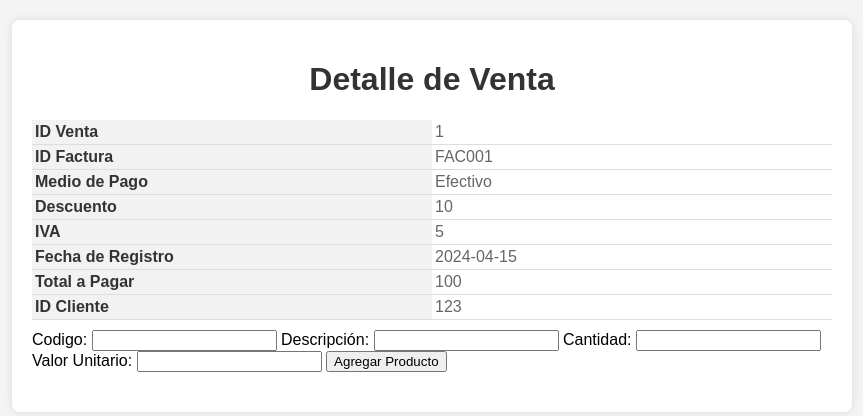
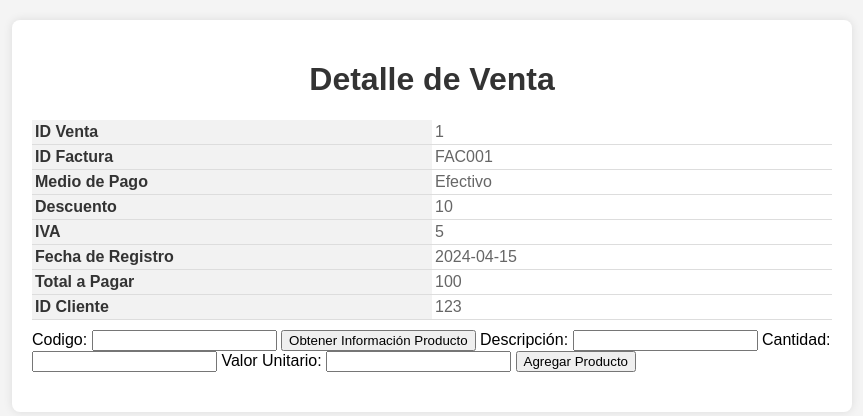
Before and after one commit to MarcelaEC123/Aplicativo_Pos_flask, a Flask app: page /detalle_venta.html in a window 1280 px wide. Shown: the top 416 px of the page, without its empty margins (208-1071 px from the left). Run offline with Flask 3, Linux system fonts and the light colour scheme; some libraries are stand-ins or nearby versions.

Commit message:
traer datos productos

```diff
--- a/app.py
+++ b/app.py
@@ -1,5 +1,5 @@
 import MySQLdb
-from flask import Flask, request, render_template, redirect, url_for
+from flask import Flask, jsonify, request, render_template, redirect, url_for
 
  # Importa el modelo de Venta definido en tu aplicación1111111111111111111111111111111111111111111111
 #prueba cindy
@@ -194,6 +194,25 @@ def detalle_venta():
 def guardar_detalles_venta():
     # Aquí manejas la lógica para guardar los detalles de la venta
     return 'Detalles de la venta guardados correctamente'
+
+def obtener_informacion_desde_bd(codigo_producto):
+    try:
+        db_connection, cursor = db.conectar_bd()
+        if db_connection is None or cursor is None:
+            return None
+
+        sql = "SELECT descripcion, valor_unitario FROM producto WHERE codigo = %s"
+        print("Consulta SQL:", sql)  # Imprimir la consulta SQL para depuración
+        cursor.execute(sql, (codigo_producto,))
+        producto_data = cursor.fetchone()
+        cursor.close()
+        db_connection.close()
+
+        print("Datos del producto obtenidos:", producto_data)  # Imprimir los datos obtenidos para depuración
+        return producto_data
+    except MySQLdb.MySQLError.connector.Error as error:
+        print("Error al obtener información del producto desde la base de datos:", error)
+        return None
 
 @app.route("/clientes")
 def clientes():
--- a/templates/detalle_venta.html
+++ b/templates/detalle_venta.html
@@ -101,6 +101,7 @@
         <form id="productos-form" action="/guardar_detalles_venta" method="post">
             <label for="producto-codigo">Codigo:</label>
             <input type="number" id="producto-codigo" name="codigo" min="1">
+            <button type="button" onclick="obtenerInformacionProducto()">Obtener Información Producto</button>
             <label for="producto-descripcion">Descripción:</label>
             <input type="text" id="producto-descripcion" name="descripcion">
             <label for="producto-cantidad">Cantidad:</label>
@@ -245,6 +246,32 @@
         window.onload = function () {
             mostrarDetalleVenta();
         };
+        function obtenerInformacionProducto() {
+    var codigoProducto = document.getElementById('producto-codigo').value;
+
+    // Realizar una solicitud al servidor para obtener la información del producto
+    fetch('/obtener_informacion_producto?codigo=' + codigoProducto)
+        .then(response => {
+            if (!response.ok) {
+                throw new Error('Error al obtener información del producto');
+            }
+            return response.json();
+        })
+        .then(data => {
+            // Verificar si se recibieron datos válidos del servidor
+            if (data && data.descripcion && data.valor_unitario) {
+                // Actualizar los campos de descripción y valor unitario en el formulario
+                document.getElementById('producto-descripcion').value = data.descripcion;
+                document.getElementById('producto-valor-unitario').value = data.valor_unitario;
+            } else {
+                throw new Error('Datos de producto no válidos recibidos del servidor');
+            }
+        })
+        .catch(error => {
+            console.error(error);
+            alert('Error: No se pudo obtener la información del producto.');
+        });
+}
     </script>
 </body>
 
```
Also changed, not shown: database.py (+19 -0 lines).
